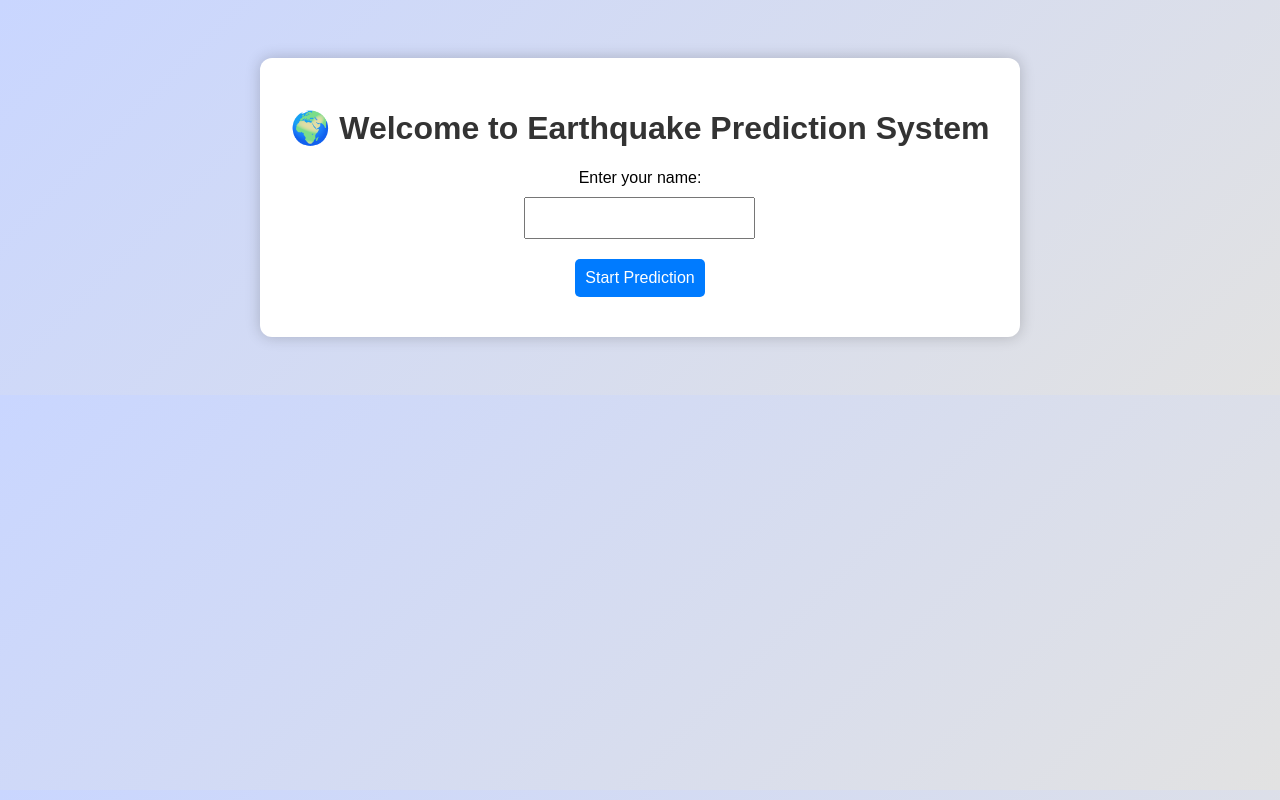
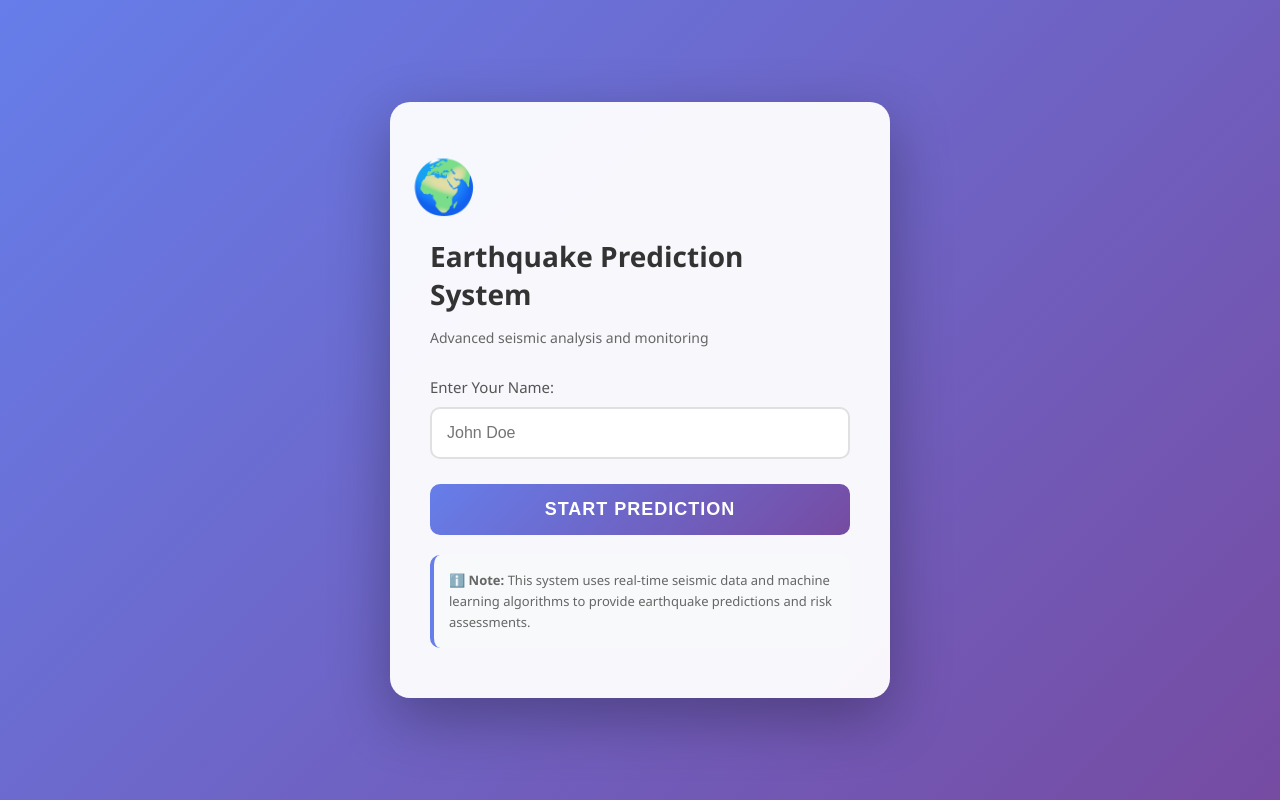
Before and after one commit to Abisha-sthanis/earthquake_prediction, a Flask app: page / in a window 1280 px wide. Run offline with Flask 3, Linux system fonts and the light colour scheme; parts of the project's set-up code (start-up, migrations or seed data) failed here and were passed over.

Commit message:
add modified welcome.html

```diff
--- a/Templates/welcome.html
+++ b/Templates/welcome.html
@@ -2,49 +2,180 @@
 <html lang="en">
 <head>
     <meta charset="UTF-8">
+    <meta name="viewport" content="width=device-width, initial-scale=1.0">
     <title>Earthquake Prediction System</title>
     <style>
+        * {
+            margin: 0;
+            padding: 0;
+            box-sizing: border-box;
+        }
+
         body {
-            background: linear-gradient(135deg, #c9d6ff, #e2e2e2);
-            font-family: Arial, sans-serif;
-            text-align: center;
-            padding: 50px;
+            background: linear-gradient(135deg, #667eea 0%, #764ba2 100%);
+            font-family: 'Segoe UI', Tahoma, Geneva, Verdana, sans-serif;
+            min-height: 100vh;
+            display: flex;
+            justify-content: center;
+            align-items: center;
+            padding: 20px;
         }
+
+        .container {
+            background: rgba(255, 255, 255, 0.95);
+            padding: 50px 40px;
+            border-radius: 20px;
+            box-shadow: 0 20px 60px rgba(0, 0, 0, 0.3);
+            max-width: 500px;
+            width: 100%;
+            animation: fadeIn 0.6s ease-in;
+        }
+
+        @keyframes fadeIn {
+            from {
+                opacity: 0;
+                transform: translateY(-30px);
+            }
+            to {
+                opacity: 1;
+                transform: translateY(0);
+            }
+        }
+
         h1 {
             color: #333;
+            font-size: 28px;
+            margin-bottom: 15px;
+            font-weight: 600;
         }
-        .container {
-            background: white;
-            padding: 30px;
-            border-radius: 12px;
-            display: inline-block;
-            box-shadow: 0 0 15px rgba(0,0,0,0.2);
+
+        .emoji {
+            font-size: 48px;
+            margin-bottom: 20px;
+            display: block;
+            animation: pulse 2s infinite;
         }
-        input[type="text"], input[type="submit"] {
-            padding: 10px;
+
+        @keyframes pulse {
+            0%, 100% {
+                transform: scale(1);
+            }
+            50% {
+                transform: scale(1.1);
+            }
+        }
+
+        .subtitle {
+            color: #666;
+            margin-bottom: 30px;
+            font-size: 14px;
+        }
+
+        .form-group {
+            margin-bottom: 25px;
+            text-align: left;
+        }
+
+        label {
+            display: block;
+            color: #555;
+            font-weight: 500;
+            margin-bottom: 10px;
+            font-size: 15px;
+        }
+
+        input[type="text"] {
+            width: 100%;
+            padding: 15px;
             font-size: 16px;
-            margin: 10px;
+            border: 2px solid #e0e0e0;
+            border-radius: 10px;
+            transition: all 0.3s ease;
+            outline: none;
         }
+
+        input[type="text"]:focus {
+            border-color: #667eea;
+            box-shadow: 0 0 0 3px rgba(102, 126, 234, 0.1);
+        }
+
         input[type="submit"] {
-            background-color: #007bff;
+            width: 100%;
+            padding: 15px;
+            font-size: 18px;
+            font-weight: 600;
+            background: linear-gradient(135deg, #667eea 0%, #764ba2 100%);
             color: white;
             border: none;
-            border-radius: 5px;
+            border-radius: 10px;
             cursor: pointer;
+            transition: all 0.3s ease;
+            text-transform: uppercase;
+            letter-spacing: 1px;
         }
+
         input[type="submit"]:hover {
-            background-color: #0056b3;
+            transform: translateY(-2px);
+            box-shadow: 0 10px 25px rgba(102, 126, 234, 0.4);
+        }
+
+        input[type="submit"]:active {
+            transform: translateY(0);
+        }
+
+        .info-box {
+            background: #f8f9fa;
+            padding: 15px;
+            border-radius: 10px;
+            margin-top: 20px;
+            text-align: left;
+            border-left: 4px solid #667eea;
+        }
+
+        .info-box p {
+            color: #666;
+            font-size: 13px;
+            line-height: 1.6;
         }
     </style>
 </head>
 <body>
     <div class="container">
-        <h1>🌍 Welcome to Earthquake Prediction System</h1>
-        <form action="/input" method="POST">
-            <label for="name">Enter your name:</label><br>
-            <input type="text" name="name" id="name" required><br>
+        <span class="emoji">🌍</span>
+        <h1>Earthquake Prediction System</h1>
+        <p class="subtitle">Advanced seismic analysis and monitoring</p>
+
+        <form id="predictionForm">
+            <div class="form-group">
+                <label for="name">Enter Your Name:</label>
+                <input type="text" name="name" id="name" placeholder="John Doe" required>
+            </div>
+
             <input type="submit" value="Start Prediction">
         </form>
+
+        <div class="info-box">
+            <p><strong>ℹ️ Note:</strong> This system uses real-time seismic data and machine learning algorithms to provide earthquake predictions and risk assessments.</p>
+        </div>
     </div>
+
+    <script>
+        document.getElementById('predictionForm').addEventListener('submit', function(e) {
+            e.preventDefault();
+            const name = document.getElementById('name').value;
+
+            // Store the name for use in the prediction interface
+            const userData = {
+                name: name,
+                timestamp: new Date().toISOString()
+            };
+
+            // In a real application, this would send data to your backend
+            alert(`Welcome, ${name}! The prediction system would now initialize.\n\nIn a full implementation, this would connect to your backend server at /input`);
+
+            // Reset form
+            this.reset();
+        });
+    </script>
 </body>
 </html>
```
